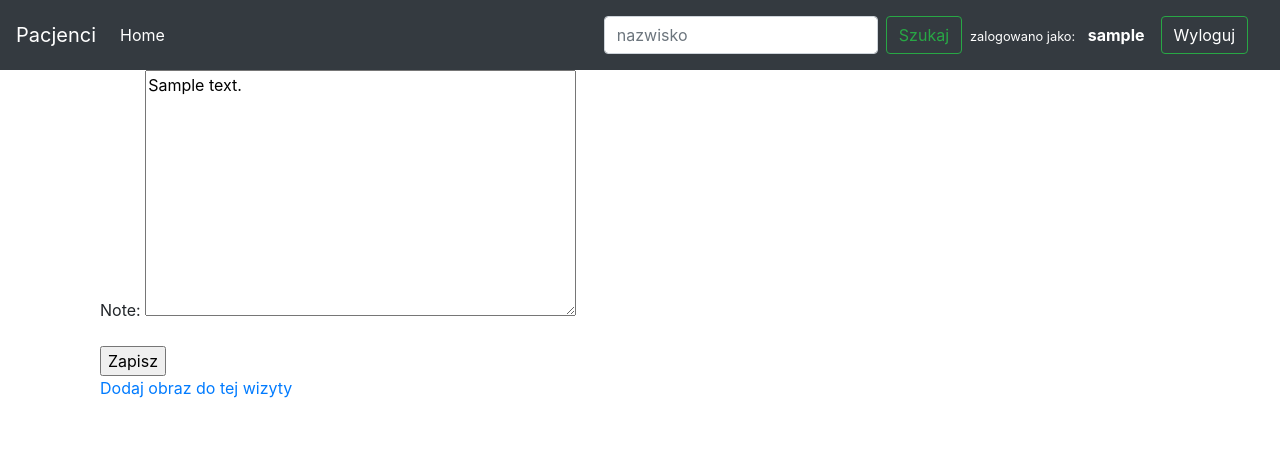
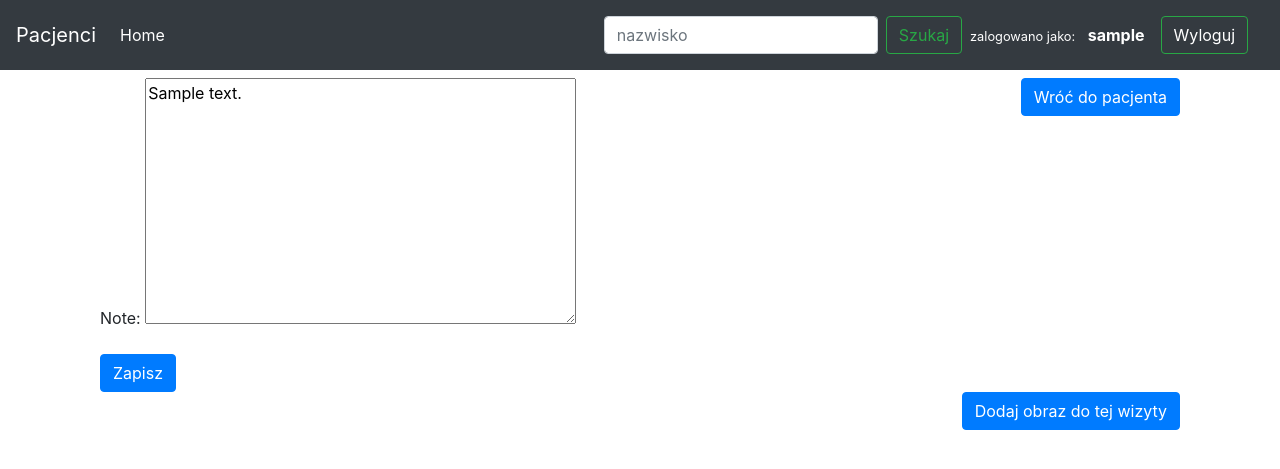
Before and after one commit to myGitHub4publicprojects/crmdent, a Django app: page /1/visit_edit/ in a window 1280 px wide. Shown: the top 469 px of the page. Run offline with Django 3.2, Linux system fonts and the light colour scheme; a user stored in the database is signed in; tables that the repository leaves empty hold one stand-in row (values such as "Sample post"); some libraries are stand-ins or nearby versions.

Commit message:
Add buttons to return to patient view

```diff
--- a/kadent/templates/kadent/base.html
+++ b/kadent/templates/kadent/base.html
@@ -18,7 +18,7 @@
 <body>
 {% include "kadent/navbar.html" %}
     <main role="main" class="container">
-    <div class="container-fluid">
+    <div class="container-fluid py-2">
         {% block content %}
         {% endblock content %}
 
--- a/kadent/templates/kadent/image_form.html
+++ b/kadent/templates/kadent/image_form.html
@@ -5,6 +5,10 @@
 {% for message in messages %}
     {{ message|safe }}
 {% endfor %}
+
+<a href="{% url 'kadent:patient_edit' patient_id %}" class="float-right">
+    <button class="btn btn-small btn-primary">Wróć do pacjenta</button>
+</a>
 
 <form id="fset" method="post" enctype="multipart/form-data">{% csrf_token %}
     {{ formset.management_form }}
--- a/kadent/templates/kadent/image_update_form.html
+++ b/kadent/templates/kadent/image_update_form.html
@@ -2,6 +2,10 @@
 {% load static %}
 
 {% block content %}
+<a href="{% url 'kadent:patient_edit' patient_id %}" class="float-right">
+    <button class="btn btn-small btn-primary">Wróć do pacjenta</button>
+</a>
+
 <form method="post">{% csrf_token %}
     {{ form.as_p }}
     <input type="submit" value="Zapisz">
--- a/kadent/templates/kadent/patient_confirm_delete.html
+++ b/kadent/templates/kadent/patient_confirm_delete.html
@@ -2,6 +2,10 @@
 {% load static %}
 
 {% block content %}
+<a href="{% url 'kadent:patient_edit' patient_id %}" class="float-right">
+    <button class="btn btn-small btn-primary">Wróć do pacjenta</button>
+</a>
+
 <form method="post">{% csrf_token %}
     <p>Potwierdź usunięcie pacjenta:  "{{ object }}"?</p>
     <input type="submit" value="Potwierdzam">
--- a/kadent/templates/kadent/patient_update_form.html
+++ b/kadent/templates/kadent/patient_update_form.html
@@ -6,7 +6,7 @@
     {{ message|safe }}
 {% endfor %}
 <form method="post">{% csrf_token %}
-<p class="mt-2">
+<p>
     <span>
     {{ form.first_name.errors }}
     {{ form.first_name.label_tag }}
--- a/kadent/templates/kadent/visit_form.html
+++ b/kadent/templates/kadent/visit_form.html
@@ -2,6 +2,10 @@
 {% load static %}
 
 {% block content %}
+<a href="{% url 'kadent:patient_edit' patient_id %}" class="float-right">
+    <button class="btn btn-small btn-primary">Wróć do pacjenta</button>
+</a>
+
 <form method="post">{% csrf_token %}
     {{ form.as_p }}
     <input type="submit" value="Zapisz">
--- a/kadent/templates/kadent/visit_update_form.html
+++ b/kadent/templates/kadent/visit_update_form.html
@@ -2,10 +2,16 @@
 {% load static %}
 
 {% block content %}
+<a href="{% url 'kadent:patient_edit' patient_id %}" class="float-right">
+    <button class="btn btn-small btn-primary">Wróć do pacjenta</button>
+</a>
+
 <form method="post">{% csrf_token %}
     {{ form.as_p }}
-    <input type="submit" value="Zapisz">
+    <input type="submit" value="Zapisz" class="btn btn-primary">
 </form>
 
-<a href="{% url 'kadent:image_create_from_visit' object.id %}">Dodaj obraz do tej wizyty</a>
+<a href="{% url 'kadent:image_create_from_visit' object.id %}" class="float-right">
+    <button class="btn btn-small btn-primary">Dodaj obraz do tej wizyty</button>
+</a>
 {% endblock content %}
--- a/kadent/views.py
+++ b/kadent/views.py
@@ -63,6 +63,10 @@ class VisitUpdate(LoginRequiredMixin, UpdateView):
     def get_initial(self):
         return {'note': self.object.note}
 
+    def get_context_data(self, **kwargs):
+        context = super().get_context_data(**kwargs)
+        context['patient_id'] = self.object.patient.id
+        return context
 
 class VisitDelete(LoginRequiredMixin, DeleteView):
     model = Visit
```
